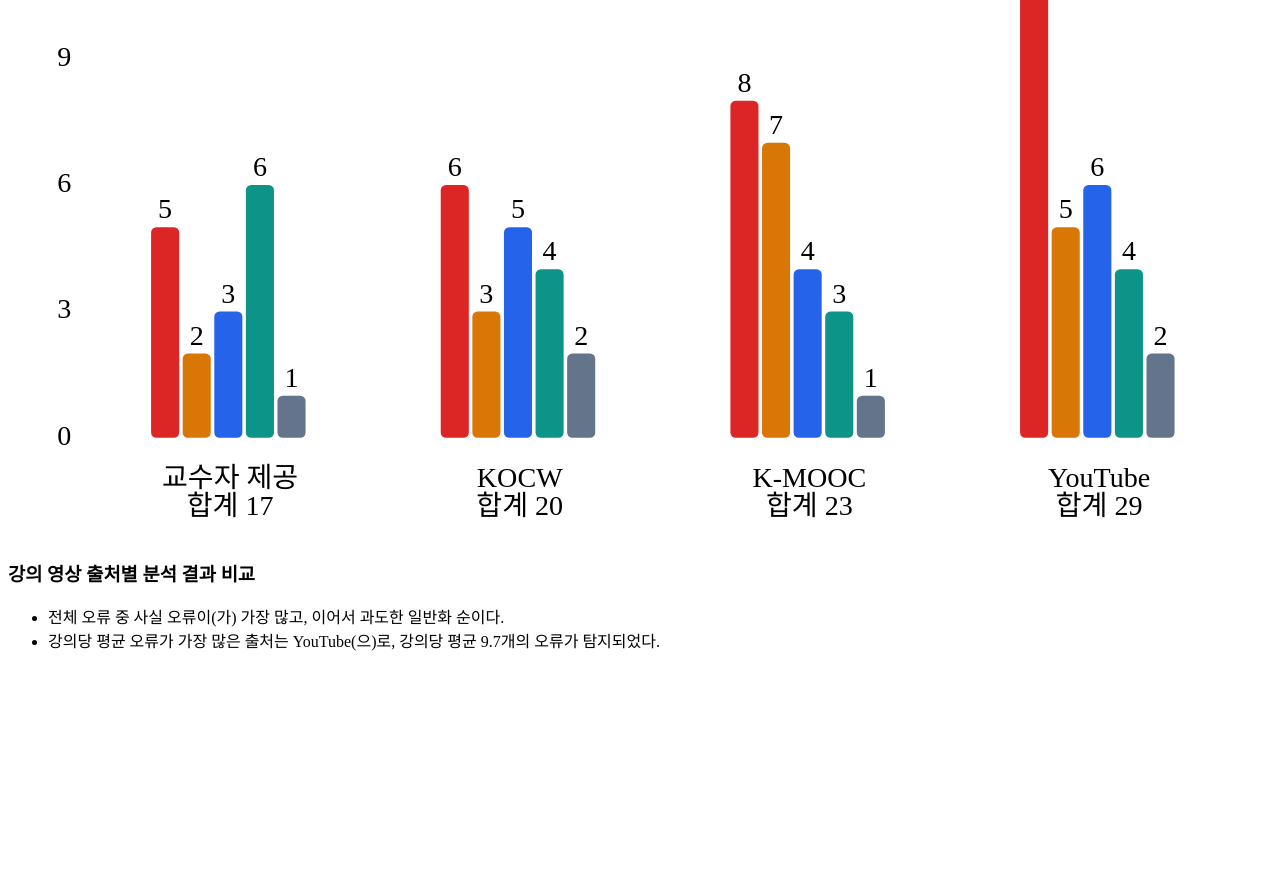
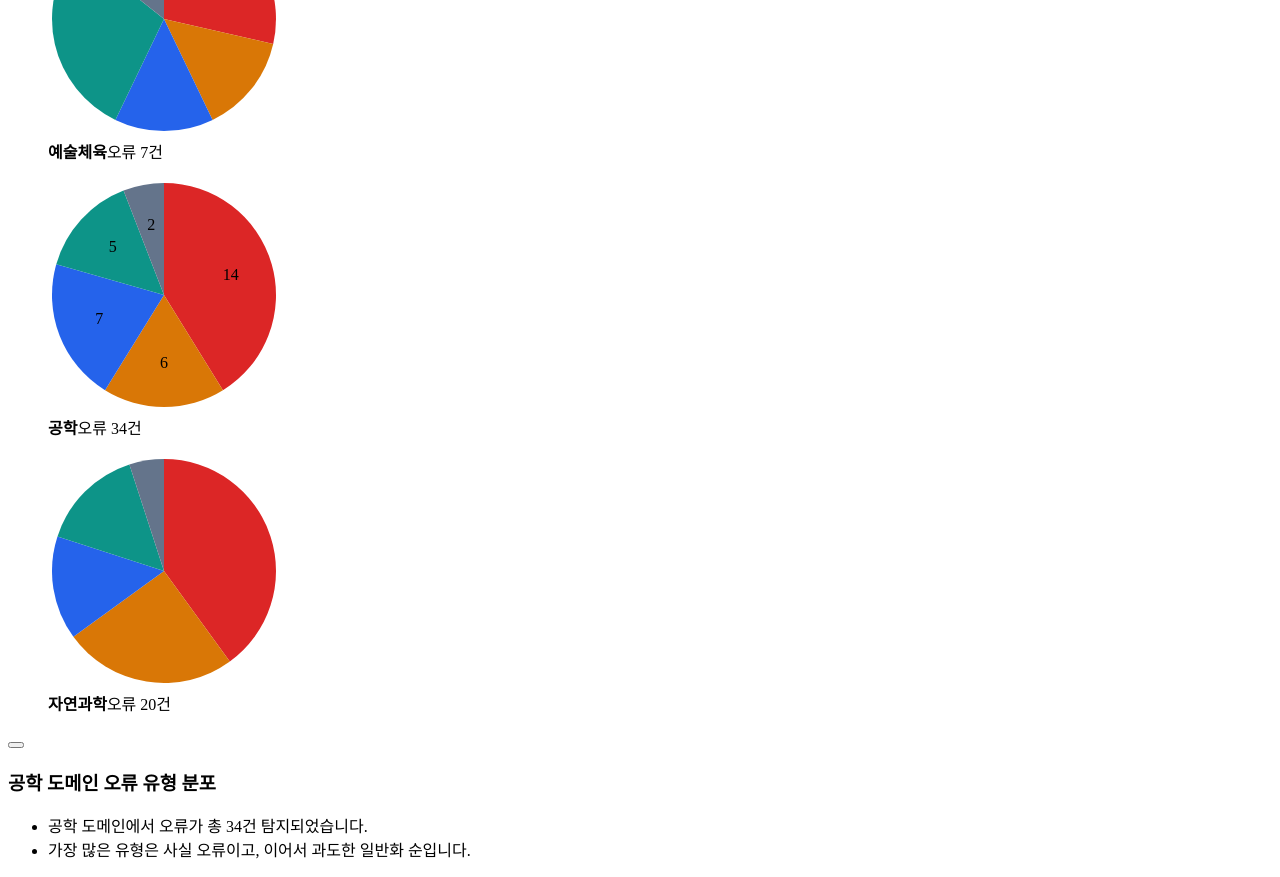
Before and after one commit to w0ne23/VideoLecture-Verifier, a React (Vite) app in the folder frontend/: page /stats in a window 1280 px wide. Shown: the part 500-1377 px from the top of the page. Before the commit the page ends 1168 px from the top, so only its background shows below. Built offline with nearby package versions, Linux system fonts and the light colour scheme; the HTML template or start-up script is replaced by a standard one.

Commit message:
fix: 통계 배치 변경 및 도메인 고정 버그 수정

```diff
--- a/frontend/src/components/stats/DomainBubblePies.jsx
+++ b/frontend/src/components/stats/DomainBubblePies.jsx
@@ -1,4 +1,4 @@
-import { useState } from 'react'
+import { useEffect, useState } from 'react'
 import { ISSUE_TYPES } from '../../data/mockStats'
 
 function polar(cx, cy, r, angle) {
@@ -79,13 +79,19 @@ function DomainPie({ row, radius, showLabels }) {
   )
 }
 
-export default function DomainBubblePies({ rows, animKey }) {
+export default function DomainBubblePies({ rows, animKey, onIndexChange }) {
   const [index, setIndex] = useState(0)
   const count = rows.length
   const safeIndex = ((index % count) + count) % count
 
   const goPrev = () => setIndex(current => current - 1)
   const goNext = () => setIndex(current => current + 1)
+
+  // 캐러셀이 넘어갈 때마다 지금 중앙에 있는 도메인을 부모(설명 패널)에도 알려서,
+  // 그래프와 아래 설명이 항상 같은 도메인을 가리키게 한다.
+  useEffect(() => {
+    onIndexChange?.(safeIndex)
+  }, [safeIndex, onIndexChange])
 
   const currentRow = rows[safeIndex]
   const prevRow = count > 1 ? rows[(safeIndex - 1 + count) % count] : null
--- a/frontend/src/data/mockStats.js
+++ b/frontend/src/data/mockStats.js
@@ -142,6 +142,23 @@ export function buildInsight(view, rows) {
   }
 }
 
+// 도메인별 뷰는 캐러셀로 도메인을 하나씩 넘겨보는 구조라, 전체 도메인 중 제일 오류가 많은
+// 곳(예: 공학) 설명을 고정으로 보여주면 실제 화면에 보이는 도메인과 설명이 어긋난다.
+// 그래서 현재 캐러셀에 표시 중인 도메인 하나만 받아 그 도메인 기준으로 설명을 만든다.
+export function buildDomainInsight(row) {
+  if (!row) return { title: '도메인별 오류 유형 분포', bullets: ['표시할 도메인이 없습니다.'] }
+  const ranked = rankTypes(row.typeDist)
+  return {
+    title: `${row.label} 도메인 오류 유형 분포`,
+    bullets: [
+      `**${row.label}** 도메인에서 오류가 총 **${row.total}건** 탐지되었습니다.`,
+      ranked[0]
+        ? `가장 많은 유형은 **${ranked[0].label}**이고, 이어서 **${ranked[1]?.label || '—'}** 순입니다.`
+        : '이 도메인에서는 아직 집계된 오류가 없습니다.',
+    ],
+  }
+}
+
 function sideTotal(side) {
   return Object.values(side.typeDist).reduce((sum, n) => sum + n, 0)
 }
--- a/frontend/src/pages/StatsPage.jsx
+++ b/frontend/src/pages/StatsPage.jsx
@@ -1,20 +1,22 @@
 import { useMemo, useState } from 'react'
-import BeforeAfterCompare from '../components/stats/BeforeAfterCompare'
 import DomainBubblePies from '../components/stats/DomainBubblePies'
 import GroupedBarChart from '../components/stats/GroupedBarChart'
 import IssueTypeLegend from '../components/stats/IssueTypeLegend'
 import StackedBarChart from '../components/stats/StackedBarChart'
 import StatsInsight from '../components/stats/StatsInsight'
 import {
-  MOCK_BEFORE_AFTER_PAIRS,
   MOCK_BY_DOMAIN,
   MOCK_BY_DURATION,
   MOCK_BY_TAG,
-  buildCompareInsight,
+  buildDomainInsight,
   buildInsight,
 } from '../data/mockStats'
 
 const VIEWS = [
+  {
+    id: 'domain',
+    label: '도메인별',
+  },
   {
     id: 'tag',
     label: '출처별',
@@ -22,14 +24,6 @@ const VIEWS = [
   {
     id: 'duration',
     label: '강의 길이별',
-  },
-  {
-    id: 'domain',
-    label: '도메인별',
-  },
-  {
-    id: 'compare',
-    label: '수정 전후',
   },
 ]
 
@@ -40,27 +34,19 @@ function rowsFor(view) {
 }
 
 export default function StatsPage() {
-  const [view, setView] = useState('tag')
+  const [view, setView] = useState('domain')
   const [animKey, setAnimKey] = useState(0)
-  const [pairId, setPairId] = useState(MOCK_BEFORE_AFTER_PAIRS[0]?.id)
+  const [domainIndex, setDomainIndex] = useState(0)
   const rows = useMemo(() => rowsFor(view), [view])
-  const pair = useMemo(
-    () => MOCK_BEFORE_AFTER_PAIRS.find(item => item.id === pairId) || MOCK_BEFORE_AFTER_PAIRS[0],
-    [pairId],
-  )
   const insight = useMemo(
-    () => (view === 'compare' ? buildCompareInsight(pair) : buildInsight(view, rows)),
-    [view, rows, pair],
+    () => (view === 'domain' ? buildDomainInsight(rows[domainIndex]) : buildInsight(view, rows)),
+    [view, rows, domainIndex],
   )
 
   function selectView(next) {
     setView(next)
     setAnimKey(key => key + 1)
-  }
-
-  function changePair(nextId) {
-    setPairId(nextId)
-    setAnimKey(key => key + 1)
+    setDomainIndex(0)
   }
 
   return (
@@ -89,18 +75,12 @@ export default function StatsPage() {
       <p className="stats-note">{VIEWS.find(item => item.id === view)?.blurb}</p>
 
       <div className="stats-layout">
-        <section className={`stats-chart-panel${view === 'compare' ? ' stats-chart-panel--compare' : ''}`}>
-          {view !== 'compare' && <IssueTypeLegend />}
+        <section className="stats-chart-panel">
+          <IssueTypeLegend />
           {view === 'tag' && <GroupedBarChart rows={rows} animKey={animKey} />}
           {view === 'duration' && <StackedBarChart rows={rows} animKey={animKey} />}
-          {view === 'domain' && <DomainBubblePies rows={rows} animKey={animKey} />}
-          {view === 'compare' && (
-            <BeforeAfterCompare
-              pairs={MOCK_BEFORE_AFTER_PAIRS}
-              pairId={pair?.id}
-              onPairChange={changePair}
-              animKey={animKey}
-            />
+          {view === 'domain' && (
+            <DomainBubblePies rows={rows} animKey={animKey} onIndexChange={setDomainIndex} />
           )}
         </section>
         <StatsInsight title={insight.title} bullets={insight.bullets} />
```
